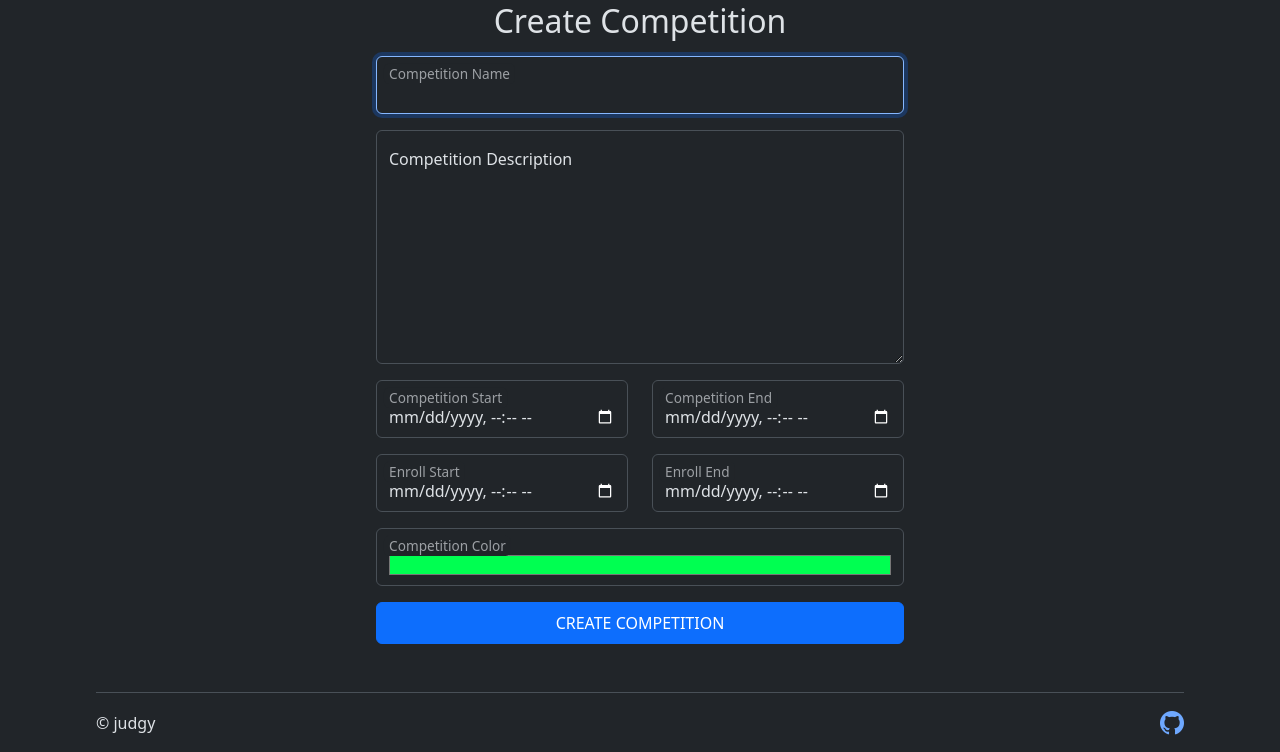
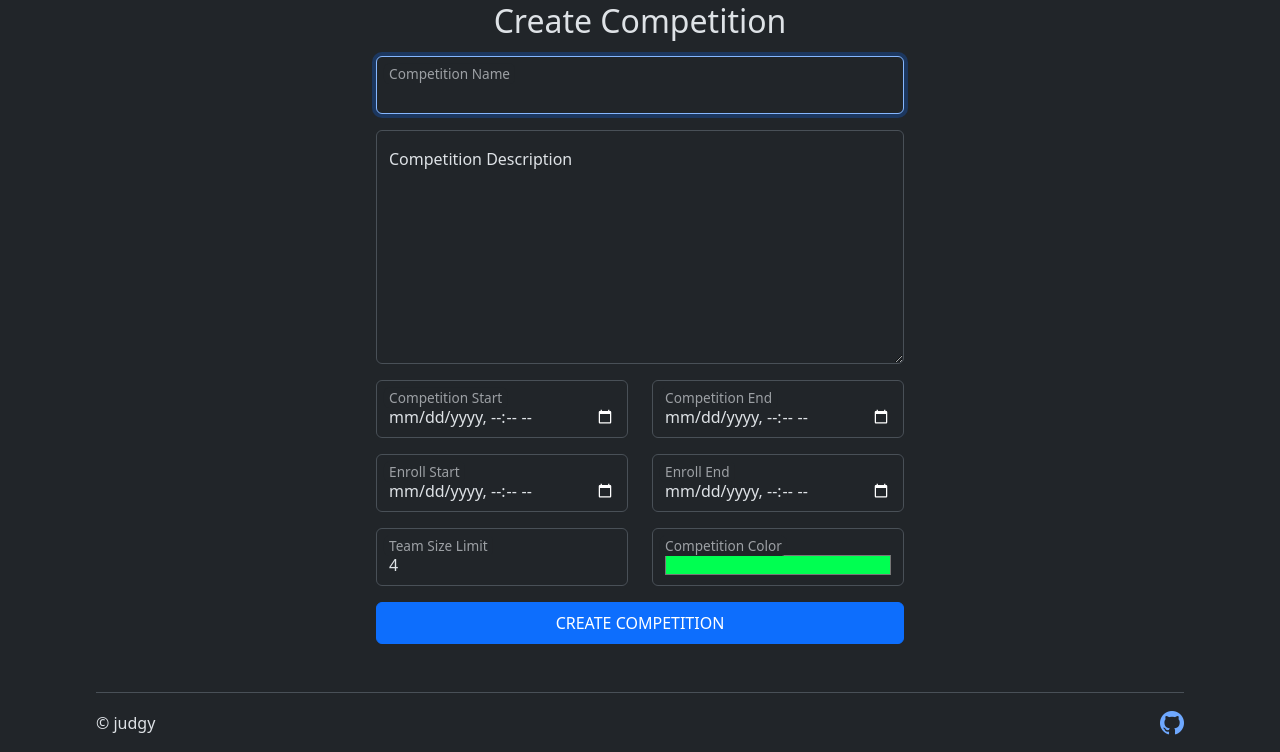
Before and after one commit to miniat-amos/judgy, a Django app: page /competition/create in a window 1280 px wide. Shown: the part 106-858 px from the top of the page. Run offline with Django 5.2, Linux system fonts and the light colour scheme; the visitor is signed in with stand-in values (Sample User, id 1); data that the repository does not hold is empty; some libraries are stand-ins or nearby versions.

Commit message:
team size limit

```diff
--- a/django_project/judgy/forms.py
+++ b/django_project/judgy/forms.py
@@ -173,6 +173,7 @@ class CompetitionCreationForm(forms.ModelForm):
             'end',
             'enroll_start',
             'enroll_end',
+            'team_size_limit',
             'color',
         ]
 
@@ -185,6 +186,7 @@ class CompetitionCreationForm(forms.ModelForm):
         self.fields['end'].required = True
         self.fields['enroll_start'].required = True
         self.fields['enroll_end'].required = True
+        self.fields['team_size_limit'].required = True
         self.fields['color'].required = True
 
         self.fields['name'].widget.attrs.update(
@@ -233,6 +235,14 @@ class CompetitionCreationForm(forms.ModelForm):
                 'class': 'form-control',
                 'autofocus': False,
                 'type': 'datetime-local',
+            }
+        )
+        self.fields['team_size_limit'].widget.attrs.update(
+            {
+                'id': 'team-size-limit',
+                'class': 'form-control',
+                'autofocus': False,
+                'placeholder': 'Team Size Limit',
             }
         )
         self.fields['color'].widget.attrs.update(
@@ -296,9 +306,9 @@ class TeamEnrollForm(forms.ModelForm):
         )
 
 class TeamInviteForm(forms.Form):
-    def __init__(self, *args, **kwargs):
+    def __init__(self, *args, team_invite_limit, **kwargs):
         super().__init__(*args, **kwargs)
-        for i in range(1, 4):
+        for i in range(1, team_invite_limit + 1):
             self.fields[f'email_{i}'] = forms.EmailField(
                 max_length=254,
                 required=False,
--- a/django_project/judgy/models.py
+++ b/django_project/judgy/models.py
@@ -31,6 +31,7 @@ class Competition(models.Model):
     end = models.DateTimeField()
     enroll_start = models.DateTimeField()
     enroll_end = models.DateTimeField()
+    team_size_limit = models.PositiveIntegerField(default=4)
     color = models.CharField(max_length=7)
 
     def save(self, *args, **kwargs):
--- a/django_project/judgy/templates/judgy/competition_create.html
+++ b/django_project/judgy/templates/judgy/competition_create.html
@@ -97,9 +97,20 @@
     </div>
 
     <div class='my-3'>
-      <div class='form-floating'>
-        {{ form.color }}
-        <label for='color'>Competition Color</label>
+      <div class="row">
+        <div class="col">
+          <div class='form-floating'>
+            {{ form.team_size_limit }}
+            <label for='team-size-limit'>Team Size Limit</label>
+          </div>
+        </div>
+
+        <div class="col">
+          <div class='form-floating'>
+            {{ form.color }}
+            <label for='color'>Competition Color</label>
+          </div>
+        </div>
       </div>
     </div>
 
--- a/django_project/judgy/views.py
+++ b/django_project/judgy/views.py
@@ -117,7 +117,8 @@ def competition_code_view(request, code):
 
     if request.method == 'GET':
         team_enroll_form = TeamEnrollForm()
-        team_invite_form = TeamInviteForm()
+        team_invite_limit = competition.team_size_limit - (user_team.members.count() if user_team else 0)
+        team_invite_form = TeamInviteForm(team_invite_limit=team_invite_limit) if team_invite_limit != 0 else None
         problem_creation_form = ProblemCreationForm()
         return render(request, 'judgy/competition_code.html', {
             'competition': competition,
@@ -209,9 +210,10 @@ def team_invite_view(request, code):
 
     if request.method == 'POST':
         if competition.enroll_start <= timezone.now() < competition.enroll_end:
-            form = TeamInviteForm(data=request.POST)
+            team = Team.objects.filter(competition=competition, members=request.user).first()
+            team_invite_limit = competition.team_size_limit - (team.members.count() if team else 0)
+            form = TeamInviteForm(data=request.POST, team_invite_limit=team_invite_limit)
             if form.is_valid():
-                team = Team.objects.filter(competition=competition, members=request.user).first()
                 for field in form.fields:
                     email = form.cleaned_data[field]
                     if email:
@@ -225,7 +227,8 @@ def team_name_view(request, code, name):
     team = get_object_or_404(Team, competition=competition, name=name)
     teams = Team.objects.filter(competition=competition)
     team_enroll_form = TeamEnrollForm()
-    team_invite_form = TeamInviteForm()
+    team_invite_limit = competition.team_size_limit - (user_team.members.count() if user_team else 0)
+    team_invite_form = TeamInviteForm(team_invite_limit=team_invite_limit) if team_invite_limit != 0 else None
     return render(request, 'judgy/team_name.html', {
         'competition': competition,
         'user_team': user_team,
```
Also changed, not shown: django_project/judgy/templates/judgy/base_competition.html (+15 -8 lines).
